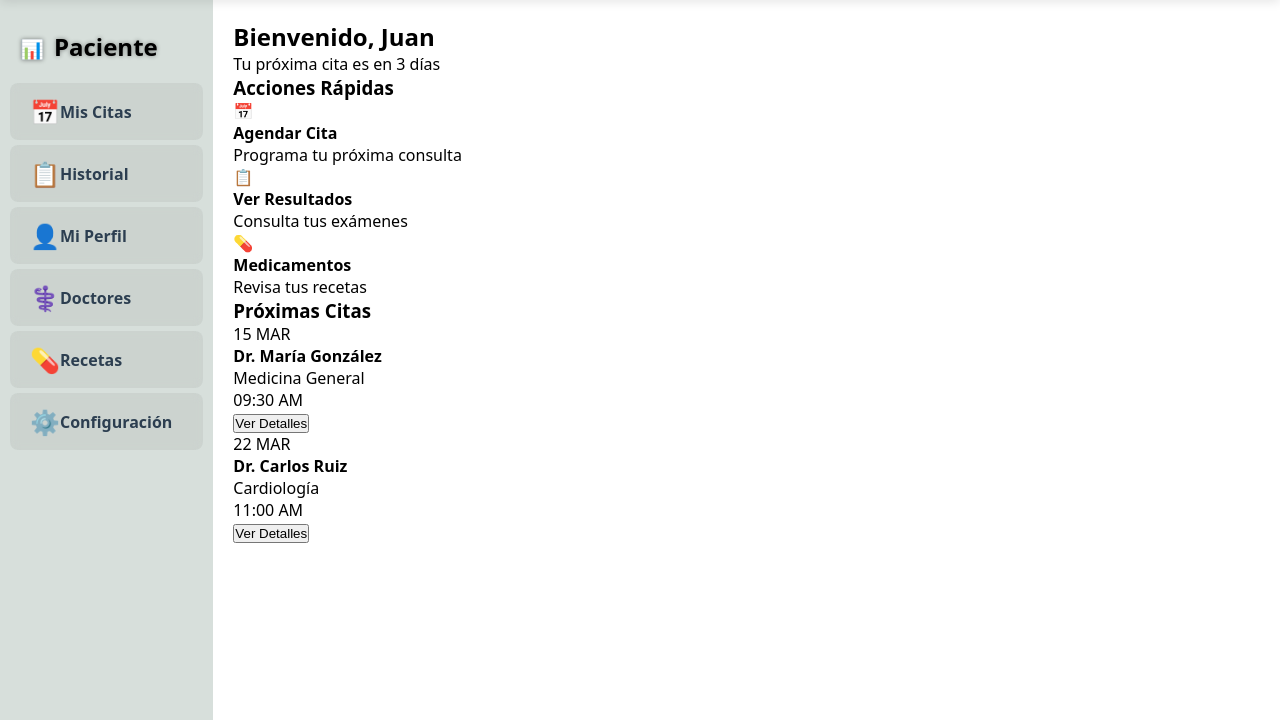
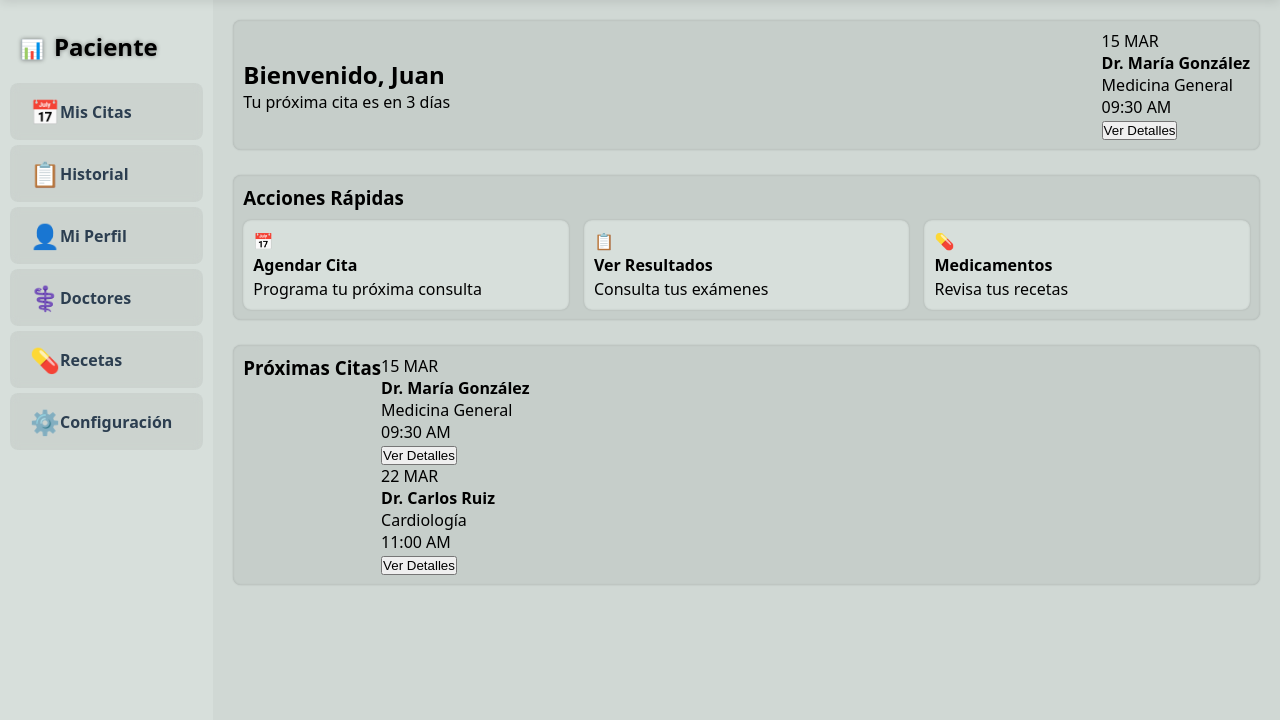
Before and after one commit to Juan17la/AgendadorCitasMedicas, a Django app: page /dashboard/paciente/ in a window 1280 px wide. Shown: the part 80-800 px from the top of the page. Run offline with Django 5.2, Linux system fonts and the light colour scheme.

Commit message:
main dashboard paciente

```diff
--- a/apps/users/views.py
+++ b/apps/users/views.py
@@ -1,5 +1,4 @@
 from django.shortcuts import render
-from django.contrib.auth import authenticate, login, logout
 from django.contrib.auth.forms import UserCreationForm, AuthenticationForm, PasswordResetForm
 
 # Create your views here.
--- a/static/css/dashboard.css
+++ b/static/css/dashboard.css
@@ -0,0 +1,77 @@
+main{
+    grid-area: main;
+    padding: 20px;
+    background-color: #d0d8d4;
+    overflow-y: auto;
+
+    display: flex;
+    align-items: center;
+    flex-direction: column;
+
+    padding: 20px;
+    gap: 25px;
+}
+
+section{
+    display: flex;
+    width: 100%;
+    height: fit-content;
+    background-color: rgba(0, 0, 0, 0.048);
+    border-radius: 8px;
+    box-shadow: 0 0 2px rgba(0, 0, 0, 0.137),
+    inset 0 0 2px rgba(0, 0, 0, 0.144);
+    padding: 10px;
+}
+
+.welcome-section{
+    justify-content: space-between;
+}
+
+.grettings{
+    display: flex;
+    flex-direction: column;
+    justify-content: center;
+    height: 100%;
+    width: fit-content;
+}
+
+.quick-actions{
+    flex-direction: column;
+    gap: 10px;
+    justify-content: center;
+    height: fit-content;
+}
+
+.action-cards{
+    width: 100%;
+    height: 100%;
+    display: flex;
+    justify-content: center;
+    align-items: center;
+    gap: 15px;
+}
+
+.action-card{
+    display: flex;
+    flex-direction: column;
+    padding: 10px;
+    gap: 2px;
+    width: 100%;
+    height: 100%;
+    cursor: pointer;
+
+    backdrop-filter: drop-shadow(0 0 2px rgba(0, 0, 0, 0.274));
+
+    background-color: #d7dfdb;
+    border-radius: 8px;
+    box-shadow: 0 0 2px rgba(0, 0, 0, 0.137),
+    inset 0 0 2px rgba(0, 0, 0, 0.144);
+}
+
+.action-card:hover{
+    background-color: #00000018;
+    border-radius: 8px;
+    box-shadow: 0 0 2px rgba(255, 255, 255, 0.445),
+    inset 0 0 2px rgba(255, 255, 255, 0.445);
+    transition: all 0.2s;
+}
--- a/static/css/paciente-header-aside.css
+++ b/static/css/paciente-header-aside.css
@@ -22,13 +22,6 @@ body{
         "header header"
         "sidebar main";
     }
-
-main{
-    grid-area: main;
-    padding: 20px;
-    background-color: #fff;
-    overflow-y: auto;
-}
 
 header{
     grid-area: header;
@@ -152,7 +145,6 @@ header{
     cursor: pointer;
 }
 
-
 .info-user span:first-child{
     font-weight: bold;
 }
@@ -170,6 +162,7 @@ aside{
 
     width: 100%;
     padding: 10px;
+    box-shadow: 0 0 2px rgba(0, 0, 0, 0.301);
 }
 
 .sidebar-nav ul {
@@ -221,5 +214,5 @@ aside{
 
 .sidebar-nav a:hover {
     background-color: #00000017;
-
+    font-size: 1.2rem;
 }
--- a/templates/paciente.html
+++ b/templates/paciente.html
@@ -7,8 +7,24 @@
 {% block content %}
 <main>
     <section class="welcome-section">
-        <h2>Bienvenido, Juan</h2>
-        <p>Tu próxima cita es en 3 días</p>
+        <div class="grettings">
+            <h2>Bienvenido, Juan</h2>
+            <p>Tu próxima cita es en 3 días</p>
+        </div>
+        <div class="next-appointment">
+            <div class="appointment-card">
+                <div class="appointment-date">
+                    <span class="day">15</span>
+                    <span class="month">MAR</span>
+                </div>
+                <div class="appointment-details">
+                    <h4>Dr. María González</h4>
+                    <p>Medicina General</p>
+                    <span class="time">09:30 AM</span>
+                </div>
+                <button class="appointment-action">Ver Detalles</button>
+            </div>
+        </div>
     </section>
 
     <section class="quick-actions">
```
Also changed, not shown: templates/sign_in.html (added, +21 -0 lines).
